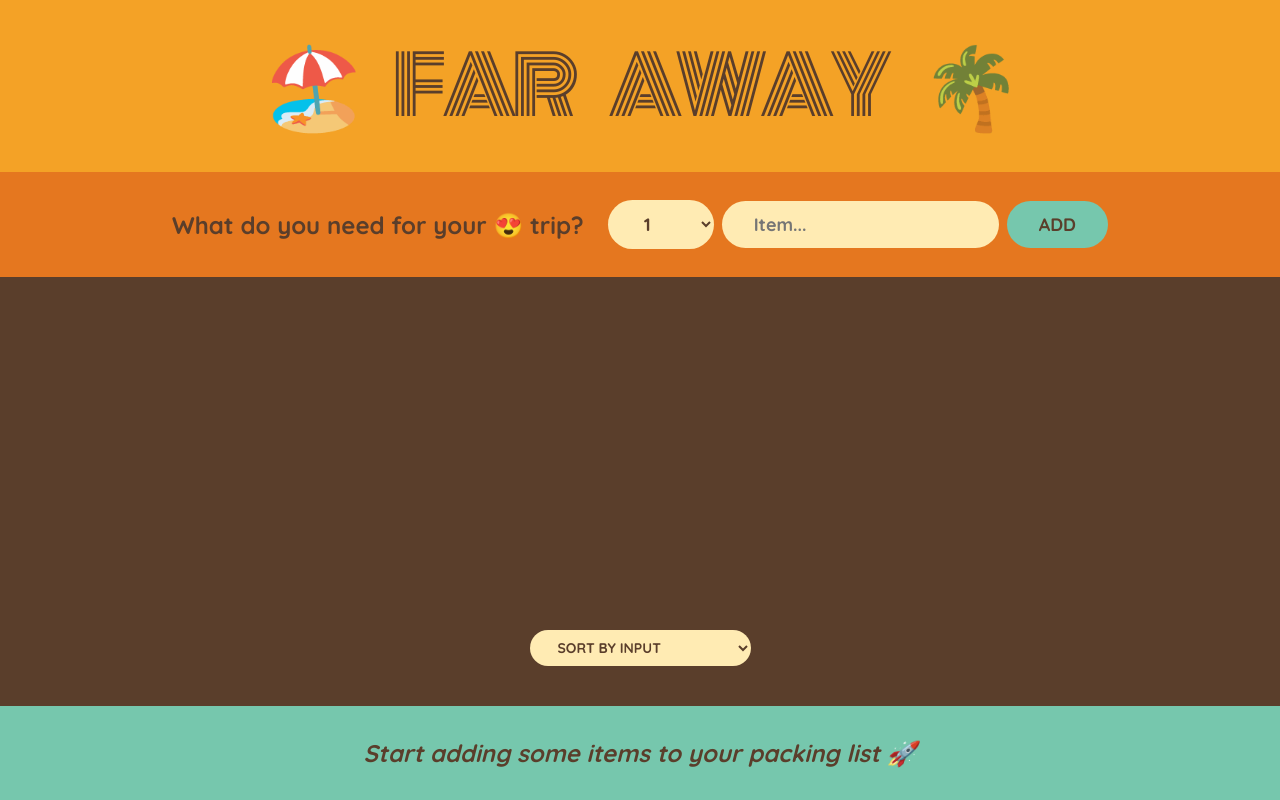
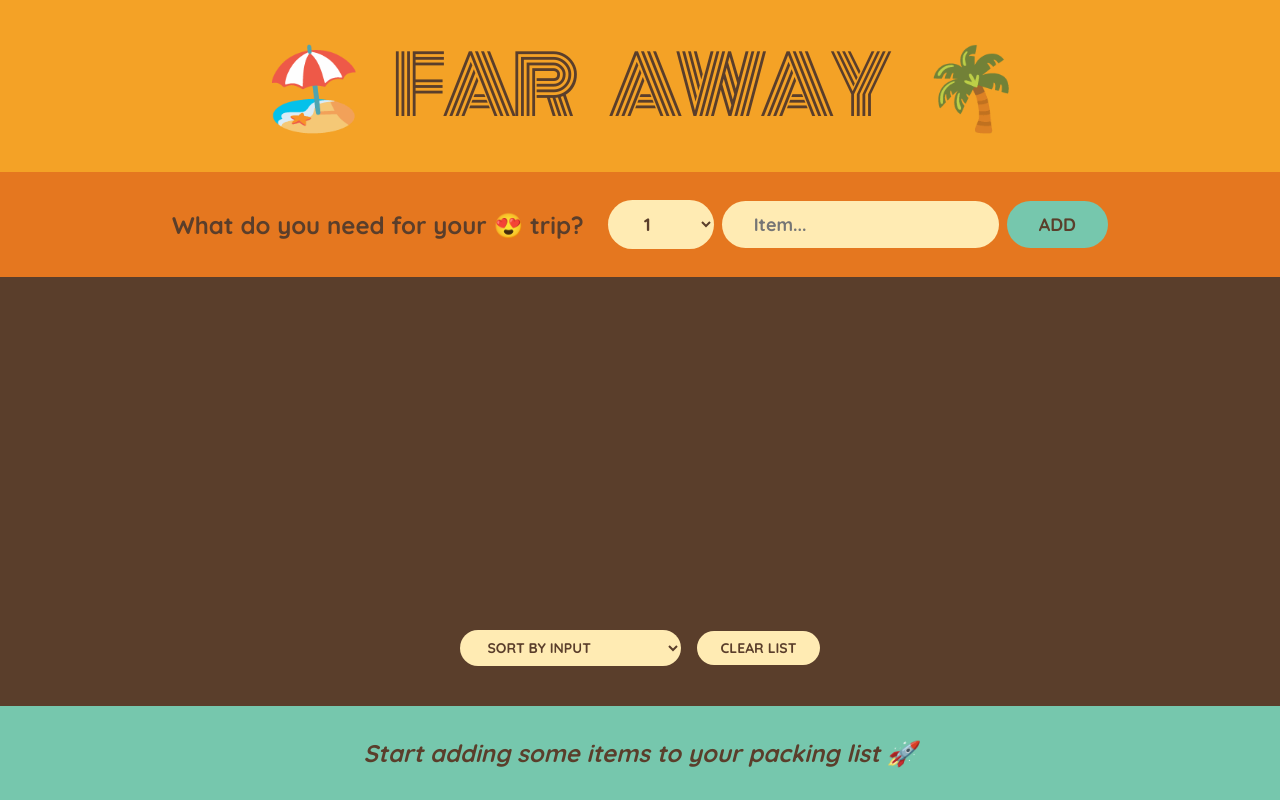
Before and after one commit to karthickeyan-dev/travel-list, a React (Vite) app: page / in a window 1280 px wide. Built offline with nearby package versions, Linux system fonts and the light colour scheme.

Commit message:
Add clear list functionality to PackingList component

```diff
--- a/src/App.jsx
+++ b/src/App.jsx
@@ -9,6 +9,10 @@ export default function App() {
 
   const handleDeleteItem = function (id) {
     setItems(() => items.filter(item => item.id !== id));
+  };
+
+  const handleClearList = function () {
+    setItems([]);
   };
 
   const handleToggleItem = function (id) {
@@ -26,6 +30,7 @@ export default function App() {
         items={items}
         onDeleteItem={handleDeleteItem}
         onToggleItem={handleToggleItem}
+        onClearList={handleClearList}
       />
       <Stats items={items} />
     </div>
@@ -81,7 +86,7 @@ function Form({ onAddItem }) {
   );
 }
 
-function PackingList({ items, onDeleteItem, onToggleItem }) {
+function PackingList({ items, onDeleteItem, onToggleItem, onClearList }) {
   const [sortBy, setSortBy] = useState('input');
   let sortedItems;
 
@@ -107,11 +112,14 @@ function PackingList({ items, onDeleteItem, onToggleItem }) {
           />
         ))}
       </ul>
-      <select value={sortBy} onChange={e => setSortBy(e.target.value)}>
-        <option value="input">sort by input</option>
-        <option value="description">sort by description</option>
-        <option value="packed">sort by packed</option>
-      </select>
+      <div className="actions">
+        <select value={sortBy} onChange={e => setSortBy(e.target.value)}>
+          <option value="input">sort by input</option>
+          <option value="description">sort by description</option>
+          <option value="packed">sort by packed</option>
+        </select>
+        <button onClick={onClearList}>clear list</button>
+      </div>
     </div>
   );
 }
```
